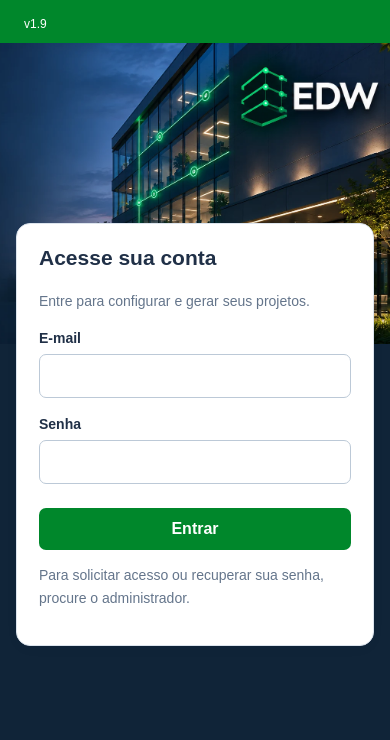
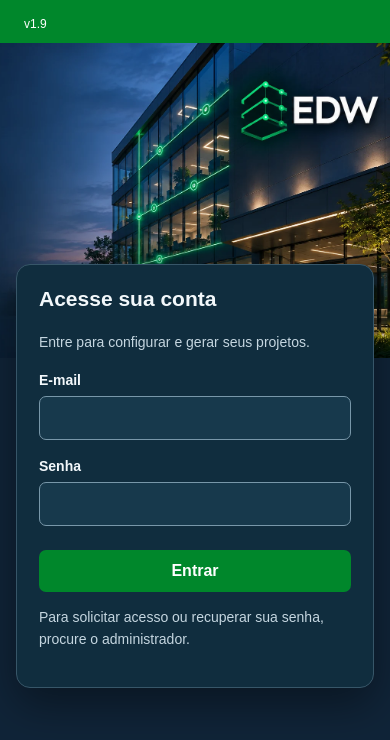
Before and after one commit to eduardosmc2-sketch/Gerador, a website: page public/index.html in a window 390 px wide. Shown: the part 86-826 px from the top of the page. Drawn offline with Linux system fonts and the light colour scheme; no server answers.

Commit message:
Centraliza login e aplica cartão azul-petróleo

```diff
--- a/public/access.css
+++ b/public/access.css
@@ -5,17 +5,51 @@
 
 .login-page {
   min-height: 100vh;
+  display: flex;
+  flex-direction: column;
   background: #102438 url("/fundo-edw.webp") right center / cover no-repeat;
 }
 .login-page .login {
-  margin-left: clamp(16px, 10vw, 180px);
+  flex: 1;
+  display: grid;
+  align-items: center;
+  width: 100%;
+  margin: 0 auto;
+  padding-block: 24px;
+}
+.login-page .card {
+  margin: 0;
+  background: #102d3e;
+  color: #f3f8fb;
+  border-color: #375668;
+  box-shadow: 0 16px 44px #0006;
+}
+.login-page .muted {
+  color: #c5d6e0;
+}
+.login-page input {
+  background: #17394c;
+  border-color: #7897a9;
+  color: #fff;
+}
+.login-page input:autofill {
+  outline: 1px solid #7897a9;
+}
+.login-page .status {
+  color: #ffb8bf;
+}
+.login-page .status.ok {
+  color: #9ce7b9;
+}
+.login-page .status:empty {
+  display: none;
 }
 @media (max-width: 700px) {
   .login-page {
     background-size: auto 360px;
-    background-position: right top 70px;
+    background-position: right top 84px;
   }
   .login-page .login {
-    margin: 180px auto 0;
+    padding-top: 175px;
   }
 }
```
